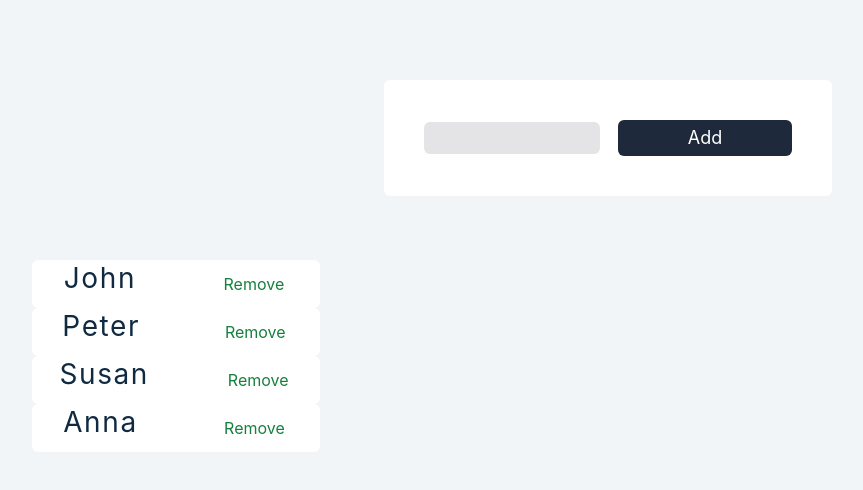
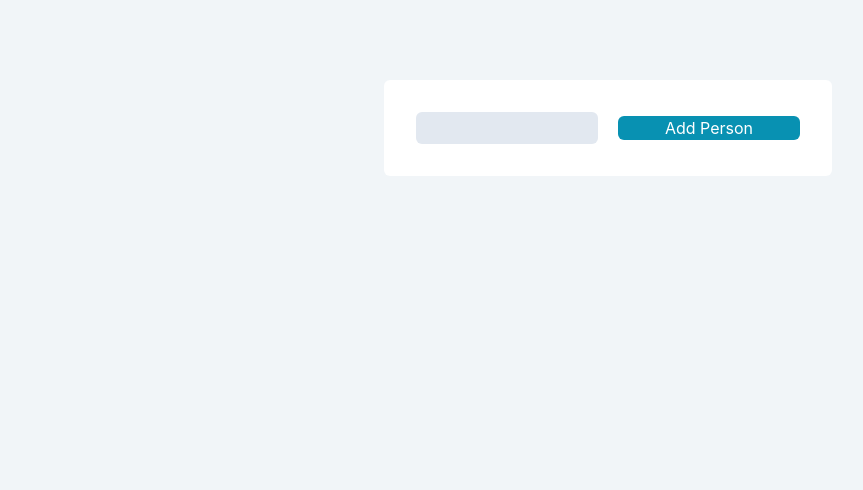
Before and after one commit to yelosolutions/React-Advanced, a React (Create React App) app in the folder second-app/: page / in a window 1280 px wide. Shown: the top 490 px of the page, without its empty margins (32-895 px from the left). Built offline with nearby package versions, Linux system fonts and the light colour scheme.

Commit message:
solo trial on useReducer hook

```diff
--- a/second-app/src/App.js
+++ b/second-app/src/App.js
@@ -1,13 +1,14 @@
 import React from 'react'
 
-import Setup from './tutorial/6-useReducer/setup';
+import Trial from './tutorial/6-useReducer/trial';
 // import Final from './tutorial/6-useReducer/final/index';
 
 
 function App() {
 	return (
 		<div className='container'>
-		<Setup/>
+		<Trial/>
+		{/* <Setup/> */}
 		{/* <Final/> */}
 		</div>
 	)
--- /dev/null
+++ b/second-app/src/tutorial/6-useReducer/trial/Modal.js
@@ -0,0 +1,9 @@
+import React from 'react'
+
+const Modal = ({modalContent}) => {
+    return (
+        <div> <h3>{modalContent}</h3> </div>
+    )
+}
+
+export default Modal
--- /dev/null
+++ b/second-app/src/tutorial/6-useReducer/trial/index.js
@@ -0,0 +1,79 @@
+import React, { useState, useReducer } from 'react'
+import Modal  from './Modal';
+//import {reducer} from './reducer'
+
+const reducer = (state, action) => {
+    const newPeople = [...state.people, action.payload];
+    if(action.type === 'ADD_PERSON'){
+        return {
+            people: newPeople,
+            showModal: true,
+            modalContent: 'Item Added'
+        }
+    } else {
+        return {
+            people: [],
+            showModal:true,
+            modalContent: 'Add something mate'
+        };
+    }
+};
+
+const defaultState = {
+    people: [],
+    showModal: false,
+    modalContent: ''
+};
+
+const Index = () => {
+    const [name, setName] = useState('');
+
+    const [state, dispatch] = useReducer(reducer, defaultState)
+
+    const handleSubmit = (e) => {
+        e.preventDefault();
+        //console.log(name);
+        if ( name ){
+            const newPerson = {id: new Date().getTime().toString(), name};
+            dispatch({type:'ADD_PERSON', payload: newPerson});
+            setName('');
+        } else {
+            dispatch({type: 'NO_ITEM'}) ;
+        }
+    };
+
+
+
+    return (<>
+        <div>
+            {state.showModal && <Modal modalContent={state.modalContent}/>}
+
+            <form
+                className='form'
+                action=""
+                onSubmit={handleSubmit}
+            >
+                <div className='grid grid-cols-2 gap-5 items-center'>
+                    <input
+                        className='h-8 bg-slate-200 rounded-md p-1'
+                        type="text"
+                        value={name}
+                        onChange={(e) => {
+                            setName(e.target.value);
+                        }}
+                        />
+                    <button className='text-white rounded-md bg-cyan-600'>Add Person</button>
+                </div>
+            </form>
+            {state.people.map((person) => {
+                return <div key={person.id} className='item'>
+                    <h3>{person.name}</h3>
+                </div>
+            })}
+
+        </div>
+    </>
+    )
+}
+
+export default Index
--- /dev/null
+++ b/second-app/src/tutorial/6-useReducer/trial/reducer.js
@@ -0,0 +1,4 @@
+export const reducer = (state, action) => {
+
+
+}
```
